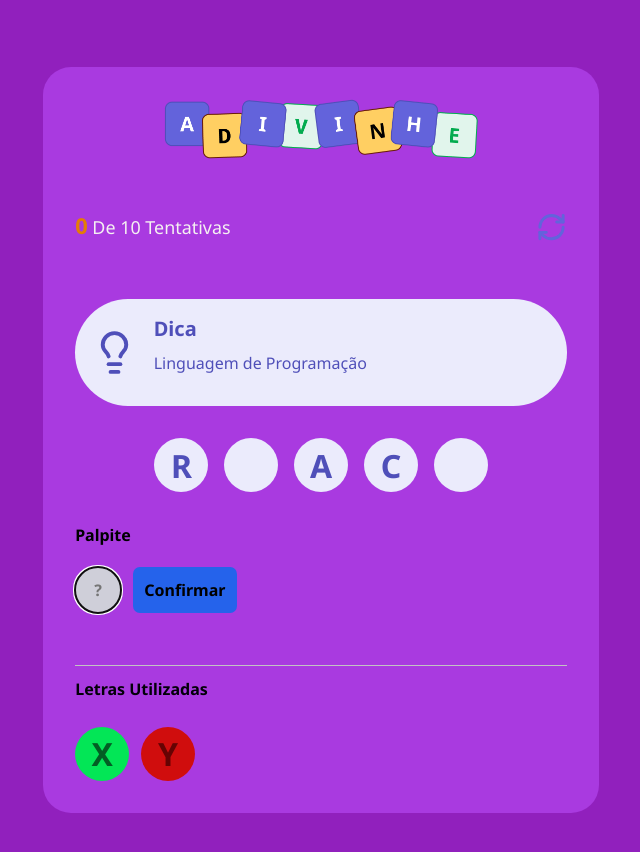
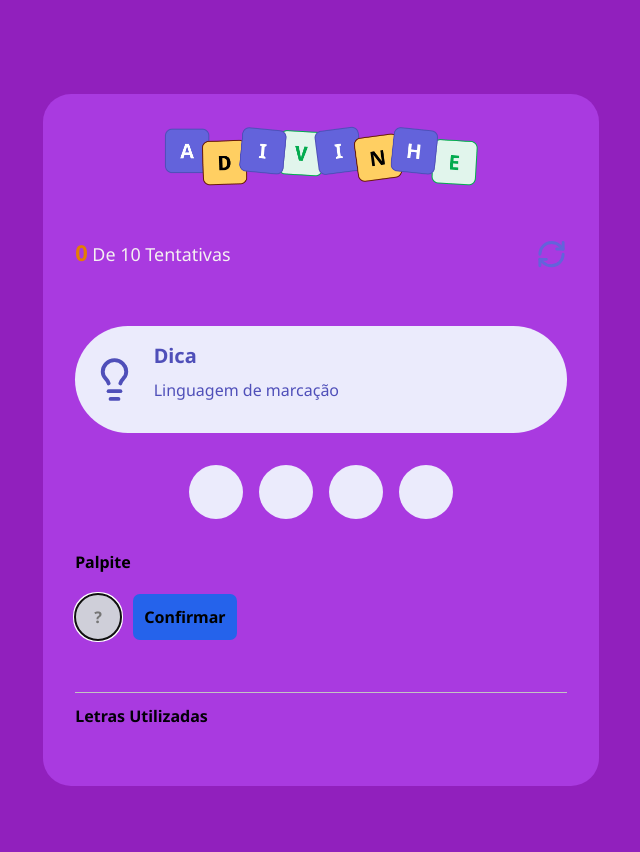
Before and after one commit to Lucasluvn/Jogo_De_Adivinha-o, a React (Vite) app in the folder Jogo_De_Adivinhação/: page / in a window 1280 px wide. Shown: the top 852 px of the page, without its empty margins (382-1022 px from the left). Built offline with nearby package versions, Linux system fonts and the light colour scheme; a web font is replaced by a local one.

Commit message:
adiocionando a função de aparecer a palavra para o usuario na tela

```diff
--- a/Jogo_De_Adivinhação/src/App.tsx
+++ b/Jogo_De_Adivinhação/src/App.tsx
@@ -10,11 +10,10 @@ import {Letters} from "./components/Letters"
 import {Tip} from "./components/Tip"
 import {Header} from "./components/Header"
 import { LettersUsed } from "./components/LettersUsed"
-
-
+import type {LettersUsedProps} from "./components/LettersUsed"
 
 export default function App() {
-  console.log("App renderizou")
+const[lettersUsed,setLetterUsed] = useState<LettersUsedProps[]>([])
 const [challenge,setChallenge] = useState<Challenge| null>(null)
 const [attempts, setAttempts] = useState(0)
 const [letter, setLetter] = useState("")
@@ -31,44 +30,43 @@ const [letter, setLetter] = useState("")
   setAttempts(0)
   setChallenge(randomWord)
   setLetter("")
-
-
-
 }
   useEffect(()=>{
     startGame()
   },[])
+function handleConfirm(){
+if(!challenge){
+return
+}
+  if(!letter.trim){
+  return alert ("Digite uma letra")
+}
+const value = letter.toUpperCase()
+alert(value)
+const existis = lettersUsed.find((used)=> used.value.toUpperCase() === value)
+if(!existis){
+  return alert ("Você já utilizou a letra" + value)
+}
 
+}
 return (
     <div className={styles.container}>
       <main>
       <Header current={attempts} max={10} onRestart={handleRestartGame}/>
-
-      <Tip tip = "Linguagem de Programação"/>
-
+      <Tip tip = {challenge?.tip}/>
     <div className={styles.word}>
-      <Letters value="R"/>
+     {challenge?.word.split("").map(()=>(
          <Letters value=""/>
-        <Letters value="A"/>
-         <Letters value="C"/>
-          <Letters value=""/>
+         ))}
    </div>
-
-
           <h4>Palpite</h4>
-
          <div className= {styles.guess}>
-        <Input autoFocus placeholder="?" maxLength={1}/>
-        <Button title="Confirmar"/>
+        <Input autoFocus placeholder="?" maxLength={1} onChange={(e)=> setLetter(e.target.value)}
+        />
+        <Button title="Confirmar" onClick={handleConfirm}/>
          </div>
-
-  <LettersUsed />
-
+        <LettersUsed data ={lettersUsed}/>
         </main>
-
-
 </div>
-
 )
-
 }
--- a/Jogo_De_Adivinhação/src/components/LettersUsed/index.tsx
+++ b/Jogo_De_Adivinhação/src/components/LettersUsed/index.tsx
@@ -1,15 +1,25 @@
 import styles from "./styles.module.css"
 import { Letters } from "../Letters"
+
+export type LettersUsedProps = {
+  value:string
+  correct: boolean
+}
 type Props = {
-  value:string
+ data: LettersUsedProps[]
 }
-export function LettersUsed(){
+export function LettersUsed({data}:Props){
   return (
     <div className={styles.LettersUsed}>
       <h5>Letras Utilizadas</h5>
       <div>
-        <Letters value="X" color="correct"/>
-        <Letters value="Y" color="wrong"/>
+        {
+         data.map(({value,correct})=>(
+        <Letters value={value} color={correct? "correct": "wrong"}/>
+        ))
+        }
+
+
       </div>
     </div>
   )
```
Lines whose indentation alone changed are shown as unchanged.
